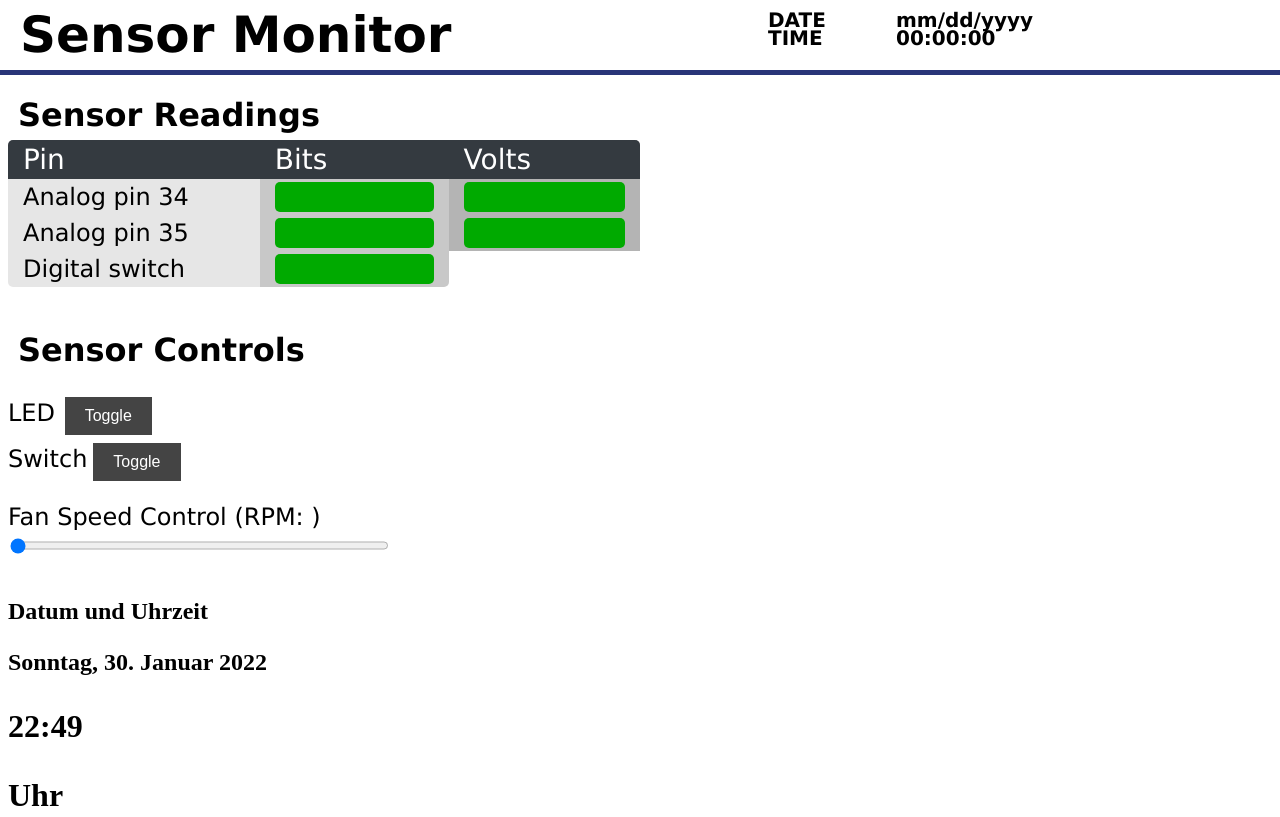
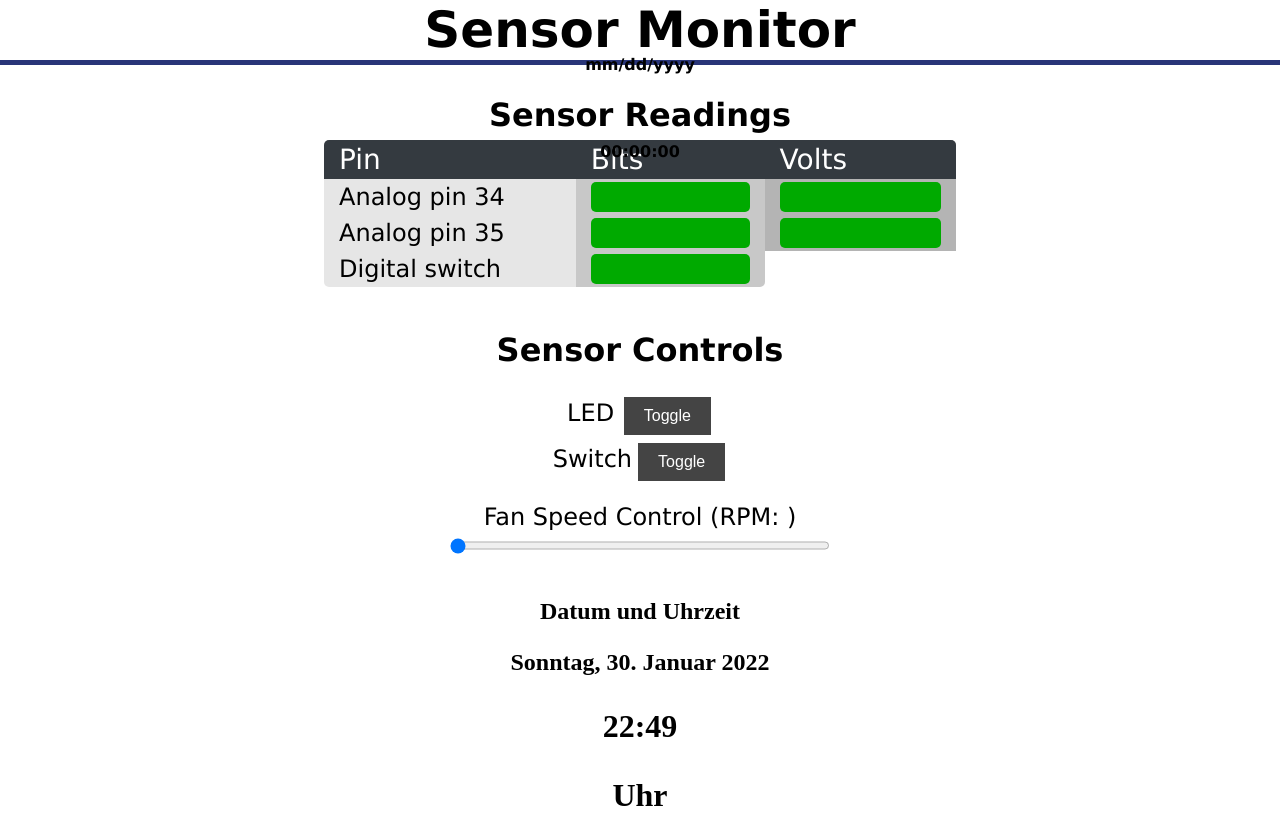
Before and after one commit to Mephisto7546/ScanForAP, a plain HTML site: page main/IndexHTML.html in a window 1280 px wide. Shown: the top 817 px of the page. Drawn offline with Linux system fonts and the light colour scheme.

Commit message:
updated html site

```diff
--- a/main/IndexHTML.html
+++ b/main/IndexHTML.html
@@ -62,9 +62,14 @@
     }
   </style> -->
   <style>
+    html {
+      display: inline-block;
+      text-align: center;
+    }
     table {
+      display: inline-block;
       position: relative;
-      width: 80%;
+      width: 100%;
       border-spacing: 0px;
     }
 
@@ -116,10 +121,11 @@
     }
 
     .navbar {
+      /* display: inline-block; */
       width: 100%;
       height: 50px;
       margin: 0;
-      padding: 10px 0px;
+      padding: 5px 0px;
       background-color: #FFF;
       color: #000000;
       border-bottom: 5px solid #293578;
@@ -134,36 +140,38 @@
     }
 
     .navtitle {
-      float: left;
+      display: inline-block;
+      /* float: left; */
       height: 50px;
       font-family: "Verdana", "Arial", sans-serif;
       font-size: 50px;
       font-weight: bold;
       line-height: 50px;
-      padding-left: 20px;
+      /* padding-left: 20px; */
     }
 
     .navheading {
-      position: fixed;
+      position: relative;
       left: 60%;
+      justify-content: right;
       height: 50px;
       font-family: "Verdana", "Arial", sans-serif;
       font-size: 20px;
       font-weight: bold;
       line-height: 20px;
-      padding-right: 20px;
+      padding-right: 40px;
     }
 
     .navdata {
-      justify-content: flex-end;
-      position: fixed;
-      left: 70%;
-      height: 50px;
+      /* justify-content: right; */
+      /* position: fixed; */
+      /* left: 70%; */
+      /* height: 50px; */
       font-family: "Verdana", "Arial", sans-serif;
-      font-size: 20px;
+      /* font-size: 20px; */
       font-weight: bold;
-      line-height: 20px;
-      padding-right: 20px;
+      /* line-height: 20px; */
+      /* padding-right: 20px; */
     }
 
     .category {
```
